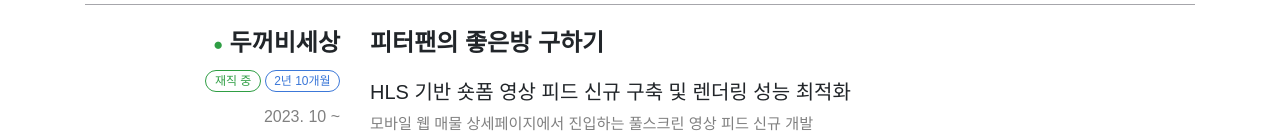
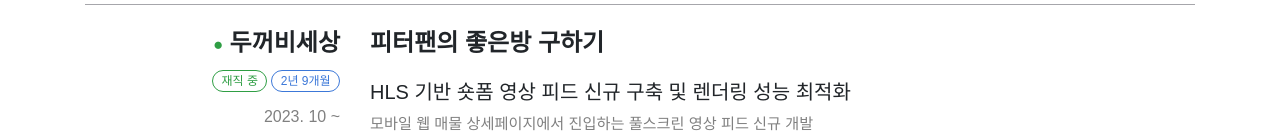
Before and after one commit to kwonjihyeon-dev/kwonjihyeon-dev.github.io, a Next.js app: page / in a window 1280 px wide. Shown: the part 667-800 px from the top of the page. Built offline with nearby package versions, Linux system fonts and the light colour scheme; a web font is replaced by a local one.

Commit message:
update: resume - 프로젝트 라우터 문구 · 협업 인원 표기 정정 및 재직 기간 계산 수정

```diff
--- a/component/common/Util.ts
+++ b/component/common/Util.ts
@@ -16,16 +16,15 @@
 function getFormattingDuration(from: DateTime, to: DateTime = DateTime.local()) {
   const log = debug('Util:getFormattingDuration');
 
-  // 햇수 계산을 위해 month에 1개월 추가
-  const diff = to.plus({ month: 1 }).diff(from, ['years', 'months']);
+  const diff = to.diff(from, ['years', 'months']);
 
   log(diff.milliseconds, diff.get('years'), diff.get('months'));
 
   // 기간 포맷 결정
   let format;
-  if (diff.years > 0 && diff.months === 0) {
+  if (diff.years > 0 && Math.floor(diff.months) === 0) {
     format = LUXON_DATE_FORMAT.DURATION_KINDNESS_ONLY_YEAR;
-  } else if (diff.years === 0 && diff.months > 0) {
+  } else if (diff.years === 0 && Math.floor(diff.months) > 0) {
     // 1년 미만이면 개월만 표시
     format = LUXON_DATE_FORMAT.DURATION_KINDNESS_ONLY_MONTH;
   } else {
--- a/payload/experience.ts
+++ b/payload/experience.ts
@@ -90,7 +90,7 @@
           descriptions: [
             '6개 프로젝트가 스타일 값을 각자 하드코딩 · 개별 관리해 토큰 변경 시 수동 동기화와 불일치가 반복되던 문제를 해결하고자, Figma 토큰을 @tokens-studio/sd-transforms + Style Dictionary로 변환해 환경별 출력물(TailwindCSS, SCSS)을 자동 생성하는 파이프라인 구축',
             'Figma 토큰 변경만으로 6개 프로젝트 스타일이 일괄 반영되어, 수동 동기화 작업과 스타일 불일치 제거',
-            '디자인 시스템 UI 컴포넌트 일부를 분담 구현하고 Storybook으로 문서화, 프론트 4명 · 디자이너 3명 협업 환경에서 재사용성 · 일관성 확보에 기여',
+            '디자인 시스템 UI 컴포넌트 일부를 분담 구현하고 Storybook으로 문서화, 재사용성 · 일관성 확보에 기여',
           ],
           skill: ['GitHub Actions', 'TailwindCSS', 'SCSS', 'Style Dictionary', 'Storybook'],
         },
--- a/payload/project.ts
+++ b/payload/project.ts
@@ -33,7 +33,7 @@
       descriptions: [
         {
           content:
-            'Hash / History API 기반 라우터, Observer 패턴 상태 관리, 컴포넌트 라이프 사이클(create/mount/unmount)을 직접 설계',
+            'History API 기반 SPA 라우터, Observer 패턴 상태 관리, 페이지 수명주기(create/mount/unmount)와 이벤트 위임을 직접 구현',
         },
       ],
     },
```
Also changed, not shown: 2 other files (tests, documents, lock files or other folders).
